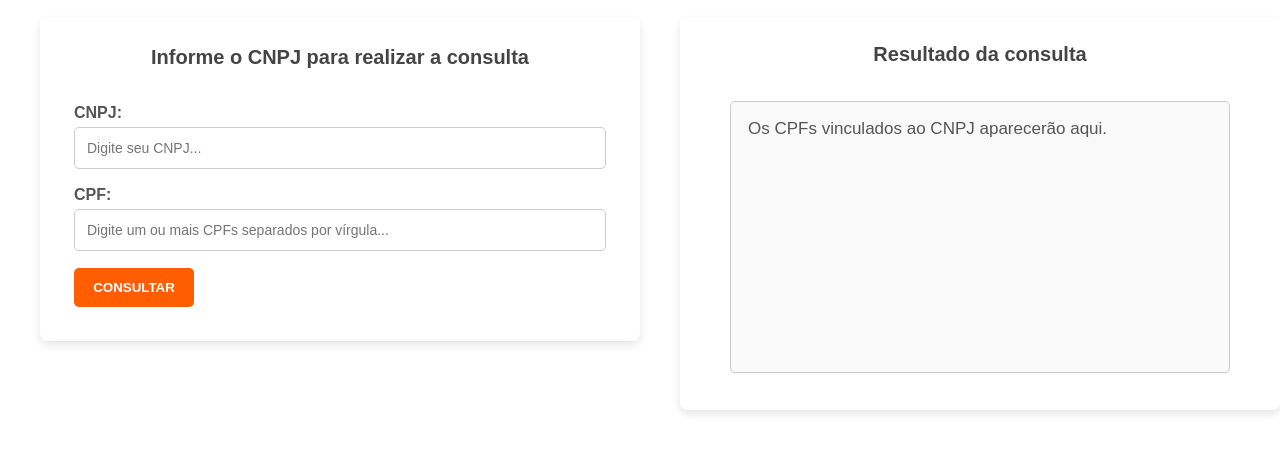
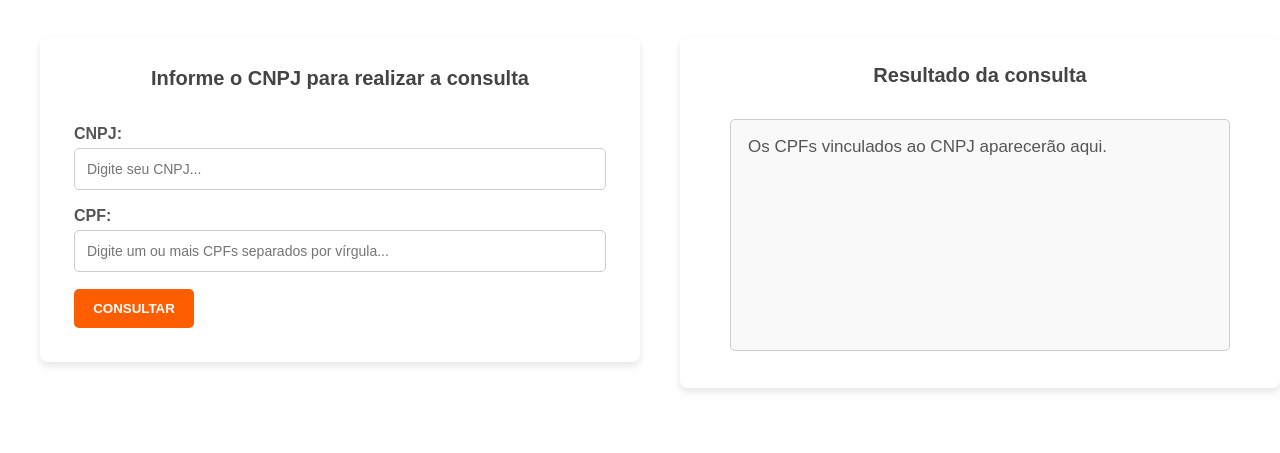
Before and after one commit to Nicolec123/consultaCPFs, a website: page index.html in a window 1280 px wide. Shown: the part 223-676 px from the top of the page. Drawn offline with Linux system fonts and the light colour scheme.

Commit message:
Update styles.css

```diff
--- a/styles.css
+++ b/styles.css
@@ -100,8 +100,8 @@
     color: #555;
     padding: 17px;
     width: 500px;
-    min-height: 34vh;
-    margin-top: 35px !important;
+    min-height: 29vh;
+    margin-top: 32px !important;
     background-color: #F9F9F9;
     border: 1px solid #ccc;
     border-radius: 5px;
```
